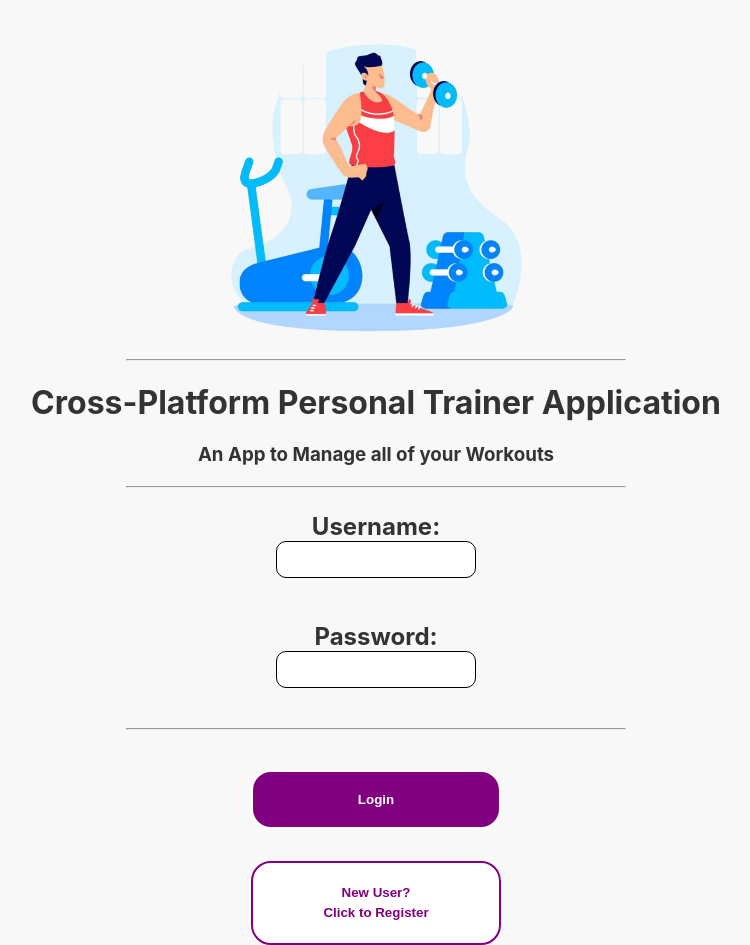
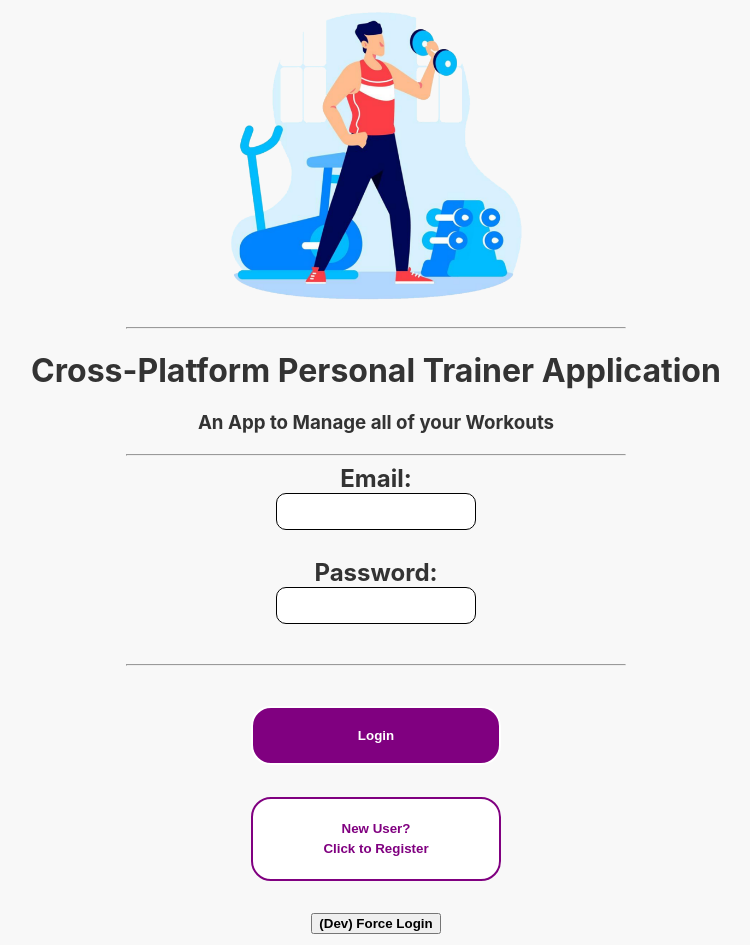
Before and after one commit to kevinliu249/CPFT, a React (Create React App) app in the folder frontend/: page / in a window 1280 px wide. Shown: the whole page, without its empty margins (264-1014 px from the left). Built offline with nearby package versions, Linux system fonts and the light colour scheme.

Commit message:
Adjusted Register Page Functions and Styles

```diff
--- a/frontend/src/App.js
+++ b/frontend/src/App.js
@@ -11,20 +11,25 @@ import Survey from "./pages/survey";
 class App extends Component {
 
   state = {
-    username: "User1234"
+    username: "User1234",
+    userData: ""
   }
 
   setUsername = (newUsername) => {
     this.setState({ username: newUsername });
-    console.log("3", this.state.username);
   };
+
+  setLogin = (username, userData) => {
+    this.setState({ username: username});
+    this.setState({ userData: userData});
+  }
 
   render() {
     return (
       <Router>
         <div className="App">
           <Routes>
-            <Route path="/" element={<Onboarding />} />
+            <Route path="/" element={<Onboarding setLogin={this.setLogin}/>} />
             <Route path="/dashboard" element={<Dashboard username={this.state.username} />} />
             <Route path="/register" element={<Register setUsername={this.setUsername} />}/>
             <Route path="/fitnessPlan" element={<FitnessPlan />} />
--- a/frontend/src/pages/onboarding.js
+++ b/frontend/src/pages/onboarding.js
@@ -1,10 +1,13 @@
 import React from "react";
+import { useState } from "react";
 import { useNavigate } from "react-router-dom";
 import "../styles/App.css";
 import "../styles/Onboarding.css";
 import picture from "../images/onboarding.png";
 
-const Onboarding = () => {
+const Onboarding = ({ setLogin }) => {
+  const [setResponseData] = useState(null);
+
   const navigate = useNavigate();
 
   const loginNavigate = () => {
@@ -15,6 +18,49 @@ const Onboarding = () => {
     navigate("/register");
   };
 
+  const error = () => {
+    document.getElementById("errorMessage").style.display = "block";
+  }
+
+  const validateLogin = async () => {
+    if (!document.getElementById("email").value || !document.getElementById("password").password) {
+      error();
+      return
+    }
+    // The following code sends an array of user entered [Email, Password] to the Backend
+    // Backend should return True if the account credentials matched, along with all of the account's workout information to then be stored in the state
+    // Otherwise it should return False if the login was invalid
+    const accountData = [document.getElementById("email").value, document.getElementById("password").value];
+    try {
+      const response = await fetch("http://localhost:3000/login", {
+        method: "POST",
+        headers: {
+          "Content-Type": "application/json",
+        },
+        body: JSON.stringify(accountData),
+      });
+      if (!response.ok) {
+        error();
+        throw new Error("There was a problem reaching the Backend");
+      }
+      // Got a response from backend
+      const backendResponse = await response.json();
+      setResponseData(backendResponse);
+      console.log(backendResponse);
+      if (backendResponse) {
+        // Successfully Logged In! Set up user informatin in state. Redirect user to Dashboard page
+        // TODO:
+        // setLogin( fetched Username, fetched user Workout Cards );
+        navigate("/dashboard");
+      } else {
+        error();
+      }
+    } catch (error) {
+      error();
+      console.log(`Error: ${error.message}`);
+    }
+  }
+
   return (
     <div className="Onboarding">
       <img src={picture} alt="Onboarding Workout" />
@@ -22,16 +68,17 @@ const Onboarding = () => {
       <h1>Cross-Platform Personal Trainer Application</h1>
       <h3>An App to Manage all of your Workouts</h3>
       <hr />
-      <label htmlFor="username">Username:</label>
-      <input type="text" id="username" name="username" /><br />
+      <span id="errorMessage">Invalid Email or Password!</span>
+      <label htmlFor="email">Email:</label>
+      <input type="text" id="email" name="email" /><br />
       <label htmlFor="password">Password:</label>
       <input type="password" id="password" name="password" /><br />
       <hr />
 
-      {/* Wrapped Buttons to Stack Buttons Vertically */}
       <div className="button-group">
-        <button onClick={loginNavigate}>Login</button>
+        <button onClick={validateLogin}>Login</button>
         <button onClick={registerNavigate}>New User? <br />Click to Register</button>
+        <button onClick={loginNavigate}>(Dev) Force Login</button>
       </div>
     </div>
   );
--- a/frontend/src/pages/registerPage.js
+++ b/frontend/src/pages/registerPage.js
@@ -37,12 +37,12 @@ const Register = ({ setUsername }) => {
   }
 
   const sendData = async () => {
-    // The following code sends an array of [Email, Username, Password] to the Backend
+    // The following code sends an array of user entered [Email, Username, Password] to the Backend
     // Backend should return True if the account was created
     // Otherwise it should return False if the email is already registered
     const accountData = [document.getElementById("email").value, document.getElementById("username").value, document.getElementById("password1").value];
     try {
-      const response = await fetch("http://localhost:3000/backend", {
+      const response = await fetch("http://localhost:3000/registering", {
         method: "POST",
         headers: {
           "Content-Type": "application/json",
@@ -76,11 +76,11 @@ const Register = ({ setUsername }) => {
       return
     }
     if (!document.getElementById("username").value) {
-      errorDisplay(" Nothing entered in username field!");
+      errorDisplay("Please enter a valid username.");
       return
     }
-    if (!document.getElementById("email").value) {
-      errorDisplay(" Nothing entered in email field!");
+    if (!/^[^\s@]+@[^\s@]+\.[^\s@]+$/.test(document.getElementById("email").value)) {
+      errorDisplay("Please enter a valid email.");
       return
     }
     sendData();
--- a/frontend/src/styles/Onboarding.css
+++ b/frontend/src/styles/Onboarding.css
@@ -1,5 +1,5 @@
 .Onboarding {
-  margin-top: 5vh;
+  margin-top: 1vh;
   text-align: center;
   font-weight: bold;
 }
@@ -17,9 +17,14 @@
 
 .Onboarding label {
   font-size: 1.5em;
-  margin-top: 3vh;
+  margin-top: 1vh;
   display: block;
   text-align: center;
+}
+
+.Onboarding #errorMessage {
+  color: red;
+  display: none;
 }
 
 .Onboarding input {
```
